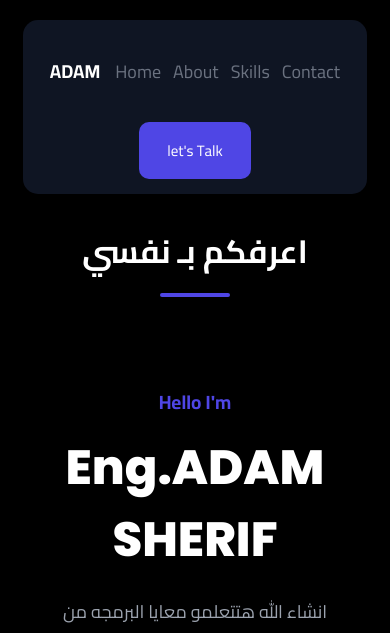
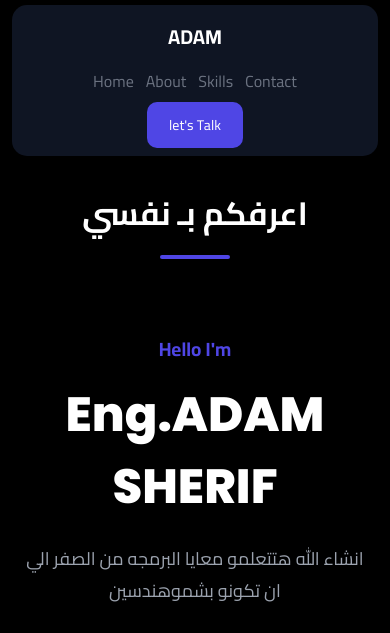
Before and after one commit to negm41321-coder/adam-portfolio, a plain HTML site: page index.html in a window 390 px wide. Shown: the top 633 px of the page. Drawn offline with Linux system fonts and the light colour scheme.

Commit message:
Update style1.css

```diff
--- a/style1.css
+++ b/style1.css
@@ -417,9 +417,44 @@ section,
 
 /* Mobile Responsive */
 @media (max-width: 768px) {
+  .div1 {
+    position: sticky;
+    top: 5px;
+    margin: 5px 3%;
+    padding: 8px;
+    display: flex;
+    flex-direction: column;
+    flex-wrap: nowrap;
+    justify-content: center;
+    align-items: center;
+    gap: 6px;
+  }
+
+  .logo {
+    margin: 5px 0;
+    font-size: 20px;
+  }
+
+  .nav {
+    display: flex;
+    flex-wrap: wrap;
+    justify-content: center;
+    gap: 12px;
+  }
+
+  .nav a {
+    font-size: 16px;
+  }
+
+  .button1 {
+    padding: 10px 22px;
+    font-size: 14px;
+  }
+
   .photo {
     flex-direction: column;
     text-align: center;
+    padding: 25px 18px;
   }
 
   .hero {
@@ -427,18 +462,7 @@ section,
   }
 
   .hero img {
+    width: 100%;
     max-width: 280px;
   }
-
-  .nav {
-    gap: 12px;
-    flex-wrap: wrap;
-    justify-content: center;
-  }
-
-  .div1 {
-    flex-wrap: wrap;
-    justify-content: center;
-    gap: 15px;
-  }
 }
```
